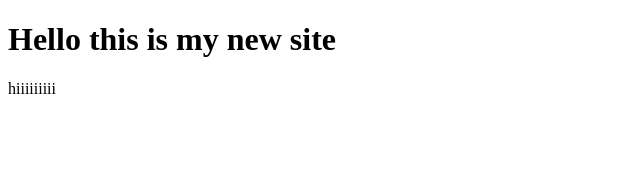
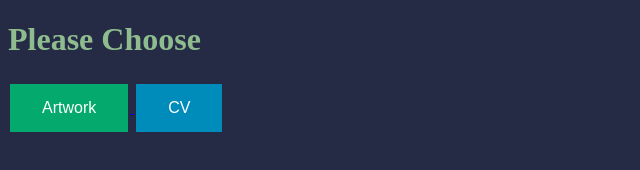
Before and after one commit to softwaregame/softwaregame.github.io, a plain HTML site: page index.html in a window 1280 px wide. Shown: the whole page, without its empty margins (0-640 px from the left). Drawn offline with Linux system fonts and the light colour scheme.

Commit message:
update
pleasechose

```diff
--- a/index.html
+++ b/index.html
@@ -1,9 +1,35 @@
 <!DOCTYPE html>
 <html>
-    <body>
-        <h1>Hello this is my new site</h1>
+    <head>
+        <style>
+        .button {
+        border: none;
+        color: white;
+        padding: 15px 32px;
+        text-align: center;
+        text-decoration: none;
+        display: inline-block;
+        font-size: 16px;
+        margin: 4px 2px;
+        cursor: pointer;
+        }
+
+        .button1 {background-color: #04AA6D;} /* Green */
+        .button2 {background-color: #008CBA;} /* Blue */
+        .body{
+            background-color: #008CBA
+        }
+        </style>
+    </head>
+    <body style="background-color:#252a45;">
+        <h1 style="color: darkseagreen;">Please Choose</h1>
         <p>
-            hiiiiiiiii
+           <a href="artwork">
+            <button  class="button button1"> Artwork </button>
+            </a>
+           <a href="cv">
+                <button  type="button"class="button button2"> CV </button>
+           </a>
         </p>
     </body>
 </html>
```
